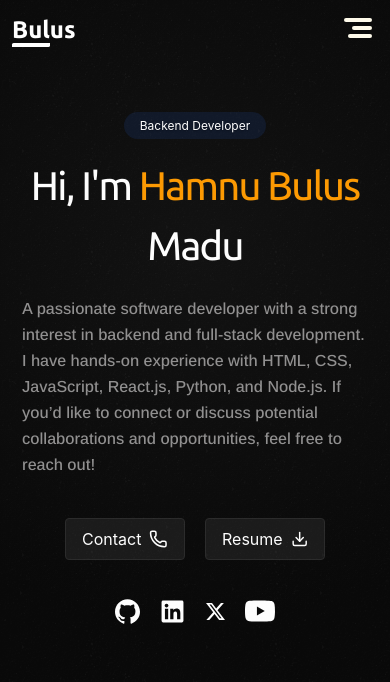
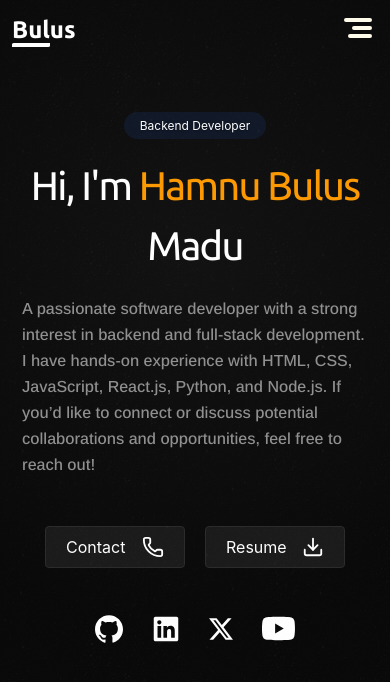
Before and after one commit to BulusHamnu/my-portfolio-v2, a React (Vite) app: page / in a window 390 px wide. Shown: the top 682 px of the page. Built offline with nearby package versions, Linux system fonts and the light colour scheme.

Commit message:
Minor size improvement on button and icons

```diff
--- a/src/components/button.tsx
+++ b/src/components/button.tsx
@@ -3,7 +3,7 @@ import { type LucideIcon } from "lucide-react";
 /* Button */
 function Button({ text, Icon }: { text: string; Icon: LucideIcon }) {
   return (
-    <button className="flex flex-row no-wrap gap-2 button-primary border rounded-sm px-4 py-2 w-30 cursor-pointer items-center justify-between">
+    <button className="flex flex-row no-wrap gap-2 button-primary border rounded-sm px-5 lg:px-4 py-2  w-35 lg:w-30 cursor-pointer items-center justify-between">
       <span>{text}</span>
       <Icon size={22} />
     </button>
--- a/src/components/heroSection.tsx
+++ b/src/components/heroSection.tsx
@@ -26,7 +26,7 @@ function HeroSection() {
         discuss potential collaborations and opportunities, feel free to reach
         out!
       </p>
-      <div className="m-3 lg:mx-0 lg:mt-8 mt-6 flex flex-col md:flex-row items-center md:justify-between p-2 lg:p-0">
+      <div className="m-3 lg:mx-0 lg:mt-8 mt-8 flex flex-col md:flex-row items-center md:justify-between p-2 lg:p-0">
         <div className="hero-btn-cont p-2 lg:p-0  flex flex-row gap-5 justify-center">
           <a href="#">
             <Button text={"Contact"} Icon={Phone} />
@@ -38,11 +38,11 @@ function HeroSection() {
             <Button text={"Resume"} Icon={Download} />
           </a>
         </div>
-        <div className="social-links mt-7 md:mt-0 flex flex-row justify-between w-40 items-center">
+        <div className="social-links mt-9 md:mt-0 flex flex-row justify-between w-50 items-center">
           <a href="https://github.com/BulusHamnu" target="_blank">
             <SiGithub
               className="hover:text-amber-500 transition-colors duration-300 hover:scale-125"
-              size={25}
+              size={28}
             />
           </a>
           <a
@@ -51,7 +51,7 @@ function HeroSection() {
           >
             <FaLinkedin
               className="hover:text-amber-500 transition-colors duration-300 hover:scale-125"
-              size={25}
+              size={28}
             />
           </a>
           <a
@@ -60,7 +60,7 @@ function HeroSection() {
           >
             <SiX
               className="hover:text-amber-500 transition-colors duration-300 hover:scale-125"
-              size={19}
+              size={24}
             />
           </a>
           <a
@@ -69,7 +69,7 @@ function HeroSection() {
           >
             <SiYoutube
               className="hover:text-amber-500 transition-colors duration-300 hover:scale-125"
-              size={30}
+              size={33}
             />
           </a>
         </div>
--- a/src/index.css
+++ b/src/index.css
@@ -106,7 +106,7 @@ header {
   font-family: var(--text-font);
   color: #919090;
   display: inline;
-  width: 100%;
+  padding-left: 1.5rem;
 }
 
 .nav-link-item:hover,
@@ -165,6 +165,7 @@ header {
     padding: 0.5rem;
     display: block;
     width: fit-content;
+    padding-left: 0;
   }
 
   .nav-link-item:hover {
```
